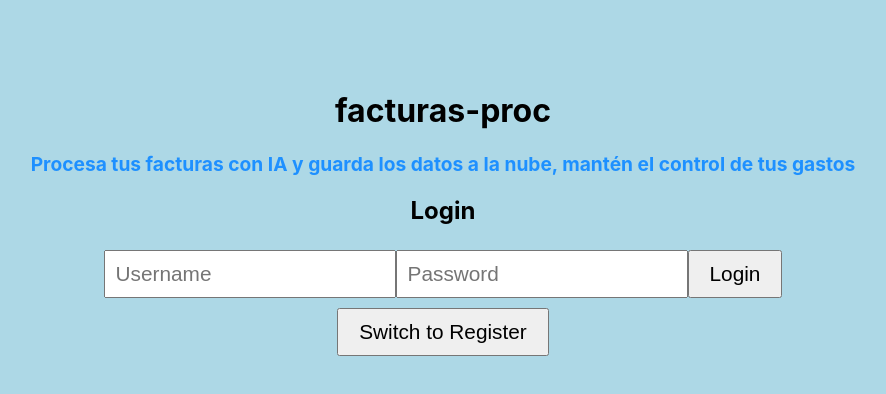
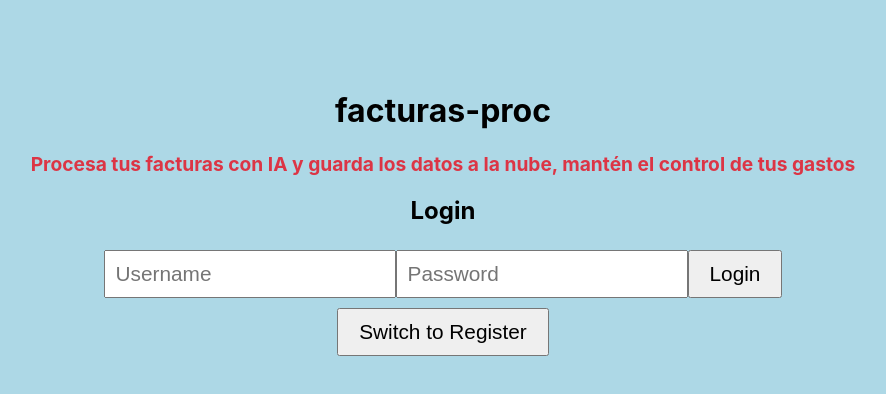
Before and after one commit to elioevp/app-invoices-proc, a React (Create React App) app in the folder get-invoices-frontend/: page / in a window 1280 px wide. Shown: the top 394 px of the page, without its empty margins (197-1083 px from the left). Built offline with nearby package versions, Linux system fonts and the light colour scheme.

Commit message:
banners en rojo

```diff
--- a/get-invoices-frontend/src/components/Login.js
+++ b/get-invoices-frontend/src/components/Login.js
@@ -31,7 +31,7 @@ const Login = ({ onLoginSuccess }) => {
   return (
     <div style={{ textAlign: 'center', padding: '20px' }}>
       <h1>facturas-proc</h1>
-      <p style={{ fontSize: '1.2em', color: '#1E90FF', fontWeight: 'bold' }}>Procesa tus facturas con IA y guarda los datos a la nube, mantén el control de tus gastos</p>
+      <p style={{ fontSize: '1.2em', color: '#DC3545', fontWeight: 'bold' }}>Procesa tus facturas con IA y guarda los datos a la nube, mantén el control de tus gastos</p>
       <h2>{isRegister ? 'Register' : 'Login'}</h2>
       <form onSubmit={handleSubmit}>
         <input type="text" placeholder="Username" value={username} onChange={(e) => setUsername(e.target.value)} style={{ padding: '10px', fontSize: '1.3em', margin: '5px 0' }} />
```
Also changed, not shown: 1 other file (tests, documents, lock files or other folders).
